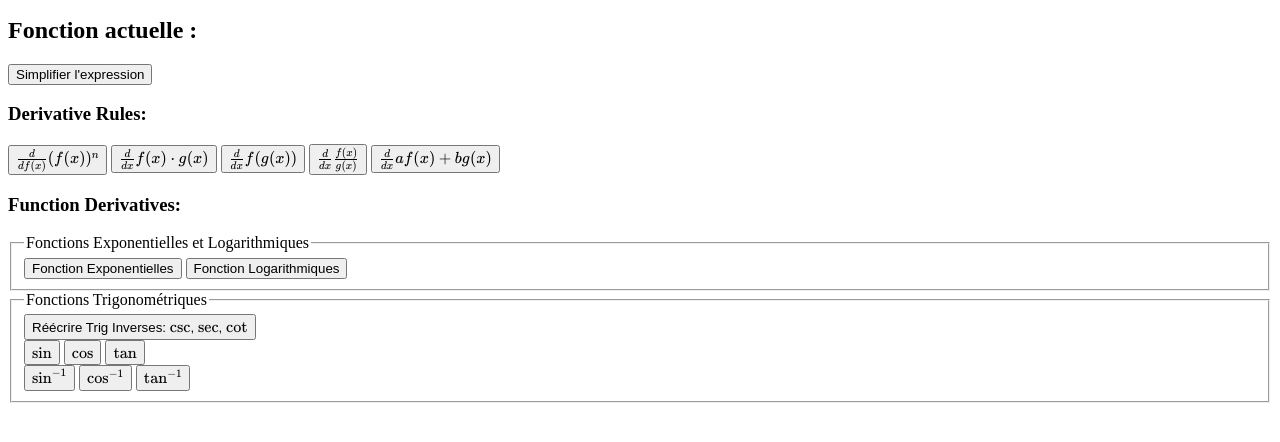
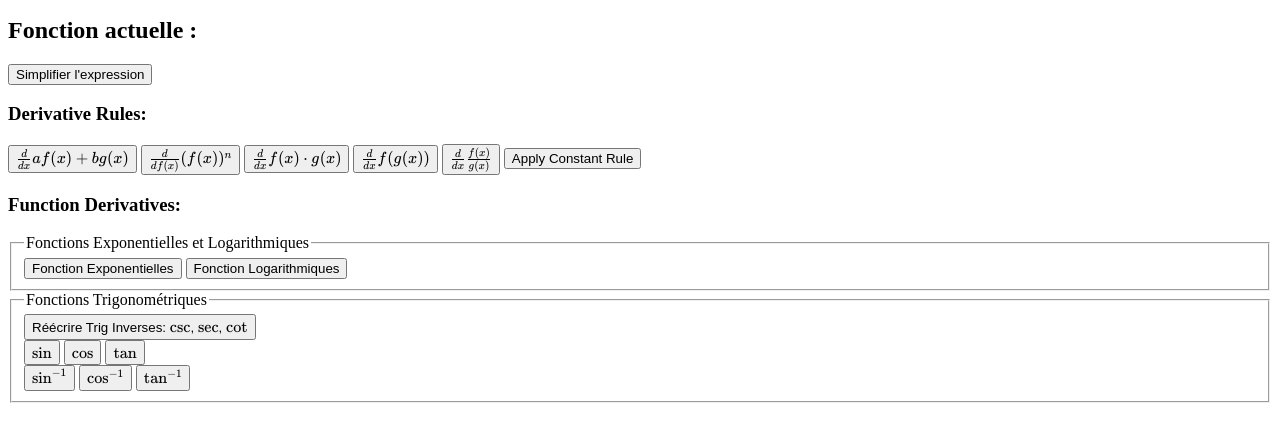
Before and after one commit to victorliu5296/derivative-game, a website with bundled scripts: page public/index.html in a window 1280 px wide. Shown: the part 130-572 px from the top of the page. Built offline with nearby package versions, Linux system fonts and the light colour scheme; no server answers.

Commit message:
Reorder rules to put linearity first

```diff
--- a/public/index.html
+++ b/public/index.html
@@ -34,11 +34,12 @@
     <!-- Derivative Rule Buttons -->
     <div id="derivativeRules">
         <h3>Derivative Rules:</h3>
+        <button id="linearityRuleButton">Apply Linearity Rule</button>
         <button id="powerRuleButton">Apply Power Rule</button>
         <button id="productRuleButton">Apply Product Rule</button>
         <button id="chainRuleButton">Apply Chain Rule</button>
         <button id="quotientRuleButton">Apply Quotient Rule</button>
-        <button id="linearityRuleButton">Apply Linearity Rule</button>
+        <button id="constantRuleButton">Apply Constant Rule</button>
     </div>
 
     <!-- Function Derivative Buttons -->
--- a/public/js/translations.js
+++ b/public/js/translations.js
@@ -16,11 +16,11 @@ export async function updateLanguage(language) {
     document.getElementById('simplifyButton').textContent = translations.simplifyButton;
 
     // Update derivative rule buttons
+    document.getElementById('linearityRuleButton').textContent = translations.applyLinearityRule;
     document.getElementById('powerRuleButton').textContent = translations.applyPowerRule;
     document.getElementById('productRuleButton').textContent = translations.applyProductRule;
     document.getElementById('chainRuleButton').textContent = translations.applyChainRule;
     document.getElementById('quotientRuleButton').textContent = translations.applyQuotientRule;
-    document.getElementById('linearityRuleButton').textContent = translations.applyLinearityRule;
 
     // Update fieldset legends and function derivative buttons
     document.querySelector('fieldset legend').textContent = translations.exponentialAndLogarithmic;
--- a/public/locales/en.json
+++ b/public/locales/en.json
@@ -6,11 +6,11 @@
   "functionDerivatives": "Function Derivatives:",
   "exponentialAndLogarithmic": "Exponential & Logarithmic Functions",
   "trigonometricFunctions": "Trigonometric Functions",
+  "applyLinearityRule": "\\( \\frac{d}{dx} af(x) + bg(x) \\)",
   "applyPowerRule": "\\( \\frac{d}{df(x)} (f(x))^n \\)",
   "applyChainRule": "\\( \\frac{d}{dx} f(g(x)) \\)",
   "applyProductRule": "\\( \\frac{d}{dx} f(x) \\cdot g(x) \\)",
   "applyQuotientRule": "\\( \\frac{d}{dx} \\frac{f(x)}{g(x)} \\)",
-  "applyLinearityRule": "\\( \\frac{d}{dx} af(x) + bg(x) \\)",
   "exponentialFunction": "Exponential Functions",
   "logarithmicFunction": "Logarithmic Functions",
   "rewriteRecipTrigFunctions": "Rewrite Reciprocal Trigonometric Functions: \\(\\csc\\), \\(\\sec\\), \\(\\cot\\)",
--- a/public/locales/es.json
+++ b/public/locales/es.json
@@ -6,11 +6,11 @@
   "functionDerivatives": "Derivadas de Funciones:",
   "exponentialAndLogarithmic": "Funciones Exponenciales y Logaritmicas",
   "trigonometricFunctions": "Funciones Trigonométricas",
+  "applyLinearityRule": "\\( \\frac{d}{dx} af(x) + bg(x) \\)",
   "applyPowerRule": "\\( \\frac{d}{df(x)} (f(x))^n \\)",
   "applyChainRule": "\\( \\frac{d}{dx} f(g(x)) \\)",
   "applyProductRule": "\\( \\frac{d}{dx} f(x) \\cdot g(x) \\)",
   "applyQuotientRule": "\\( \\frac{d}{dx} \\frac{f(x)}{g(x)} \\)",
-  "applyLinearityRule": "\\( \\frac{d}{dx} af(x) + bg(x) \\)",
   "exponentialFunction": "Funciones Exponenciales",
   "logarithmicFunction": "Funciones Logaritmicas",
   "rewriteRecipTrigFunctions": "Reescribir Funciones Trig Inversas: \\(\\csc\\), \\(\\sec\\), \\(\\cot\\)",
--- a/public/locales/fr.json
+++ b/public/locales/fr.json
@@ -6,11 +6,11 @@
   "functionDerivatives": "Dérivées de Fonctions :",
   "exponentialAndLogarithmic": "Fonctions Exponentielles et Logarithmiques",
   "trigonometricFunctions": "Fonctions Trigonométriques",
+  "applyLinearityRule": "\\( \\frac{d}{dx} af(x) + bg(x) \\)",
   "applyPowerRule": "\\( \\frac{d}{df(x)} (f(x))^n \\)",
   "applyChainRule": "\\( \\frac{d}{dx} f(g(x)) \\)",
   "applyProductRule": "\\( \\frac{d}{dx} f(x) \\cdot g(x) \\)",
   "applyQuotientRule": "\\( \\frac{d}{dx} \\frac{f(x)}{g(x)} \\)",
-  "applyLinearityRule": "\\( \\frac{d}{dx} af(x) + bg(x) \\)",
   "exponentialFunction": "Fonction Exponentielles",
   "logarithmicFunction": "Fonction Logarithmiques",
   "rewriteRecipTrigFunctions": "Réécrire Trig Inverses: \\(\\csc\\), \\(\\sec\\), \\(\\cot\\)",
```
